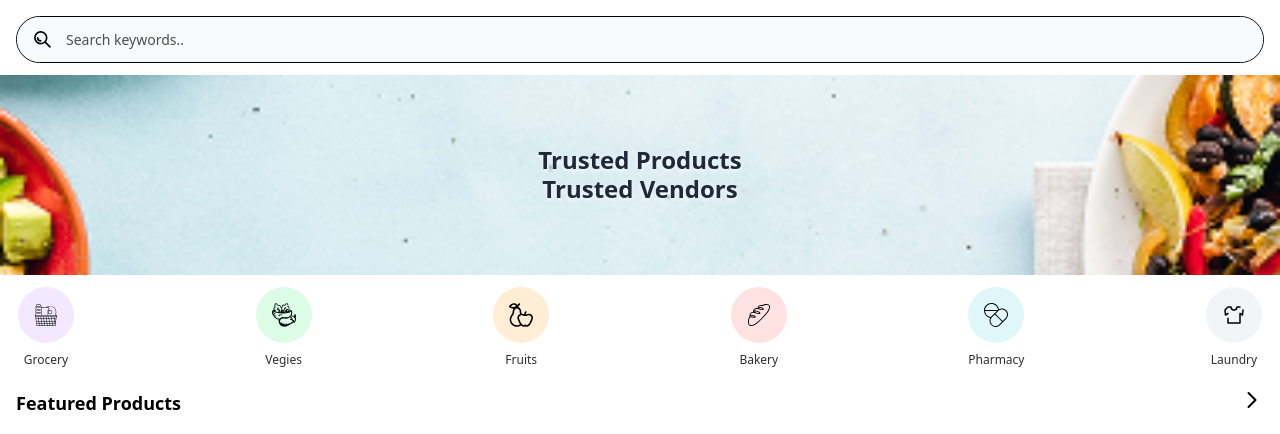
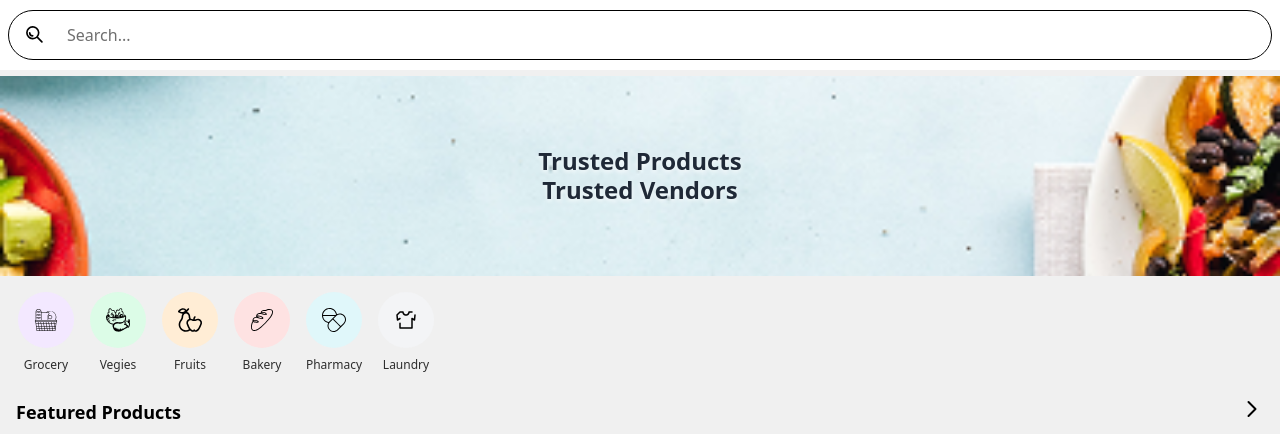
Before and after one commit to Vignesh190904/Community-Cart, a Next.js app in the folder frontend/: page /customer/home in a window 1280 px wide. Shown: the top 434 px of the page. Built offline with nearby package versions, Linux system fonts and the light colour scheme; no server answers; sample sign-in values are in the browser's storage.

Commit message:
Search bar components

```diff
--- a/frontend/src/pages/_app.tsx
+++ b/frontend/src/pages/_app.tsx
@@ -41,6 +41,7 @@ import './customer/checkout.css';
 import './customer/product-detail.css';
 import './customer/edit-profile.css';
 import './customer/TopNavbar.css';
+import './customer/search_bar.css';
 import '../components/customer/CustomerLayout.css';
 
 import '../styles/toast.css';
--- a/frontend/src/pages/customer/browse-products.css
+++ b/frontend/src/pages/customer/browse-products.css
@@ -2,7 +2,7 @@
 .browse-page {
   display: flex;
   flex-direction: column;
-  gap: 20px;
+  gap: 6px;
   padding-bottom: 20px;
   margin: 56px 0;
 }
@@ -43,11 +43,10 @@
 /* Categories */
 .categories-list {
   display: flex;
-  gap: 20px;
+  gap: 16px;
   overflow-x: auto;
-  padding: 10px 4px;
+  padding: 10px 16px;
   scrollbar-width: none;
-  /* Firefox */
 }
 
 .categories-list::-webkit-scrollbar {
--- a/frontend/src/pages/customer/category.css
+++ b/frontend/src/pages/customer/category.css
@@ -4,7 +4,7 @@
     flex-direction: column;
     gap: 24px;
     margin: 56px 0;
-    background-color: #fff;
+    background-color: #F0F0F0;
     min-height: 100vh;
 }
 
--- a/frontend/src/pages/customer/home.css
+++ b/frontend/src/pages/customer/home.css
@@ -1,14 +1,13 @@
 .home-container {
     display: flex;
     flex-direction: column;
-    gap: 12px;
-    background-color: #fff;
+    gap: 6px;
+    background-color: #F0F0F0;
     margin-bottom: 56px !important;
 }
 
 /* Section 1: Search Bar */
 .home-search-section {
-    padding: 16px 16px 0 16px;
     position: sticky;
     top: 0;
     z-index: 10;
@@ -83,7 +82,11 @@
 
 /* Section 3: Priority Categories */
 .home-category-section {
-    padding: 0 16px;
+    display: flex;
+    gap: 16px;
+    overflow-x: auto;
+    padding: 10px 16px;
+    scrollbar-width: none;
 }
 
 .home-category-row {
--- a/frontend/src/pages/customer/home.tsx
+++ b/frontend/src/pages/customer/home.tsx
@@ -8,6 +8,7 @@ import { useCustomerStore } from '../../context/CustomerStore';
 import { customerFetch } from '../../utils/customerFetch';
 import AppLoading from './apploading';
 import { SkeletonProductCard } from '../../components/customer/SkeletonProductCard';
+import SearchBar from './search_bar';
 
 // --- Product Interface ---
 
@@ -264,23 +265,10 @@ export default function HomePage() {
             <div className="home-container">
                 {/* Section 1: Search Bar */}
                 <section className="home-search-section">
-                    <div className="home-search-container">
-                        <img
-                            src="/customer/assets/icons/search.svg"
-                            alt="Search"
-                            className="home-search-icon"
-                            onClick={handleSearch}
-                            style={{ cursor: 'pointer' }}
-                        />
-                        <input
-                            type="text"
-                            placeholder="Search keywords.."
-                            className="home-search-input"
-                            value={searchTerm}
-                            onChange={(e) => setSearchTerm(e.target.value)}
-                            onKeyDown={handleKeyDown}
-                        />
-                    </div>
+                    <SearchBar
+                        value={searchTerm}
+                        onChange={setSearchTerm}
+                    />
                 </section>
 
                 {/* Section 2: Hero Banner */}
--- a/frontend/src/pages/customer/search_bar.css
+++ b/frontend/src/pages/customer/search_bar.css
@@ -8,14 +8,14 @@
     display: flex;
     align-items: center;
     gap: 10px;
-    margin: 10px 16px;
-    width: calc(100% - 32px);
+    margin: 10px 8px;
+    width: calc(100% - 16px);
     transition: border-color 0.3s ease;
 }
 
 /* Light theme background */
 .customer-search-bar {
-    background: #dddddd;
+    background: #FFFFFF;
 }
 
 /* Dark theme background */
--- a/frontend/src/pages/customer/search_bar.tsx
+++ b/frontend/src/pages/customer/search_bar.tsx
@@ -1,5 +1,4 @@
 import React from 'react';
-import './search_bar.css';
 
 interface SearchBarProps {
   value: string;
```
Also changed, not shown: frontend/src/pages/customer/browse-products.tsx (+12 -13 lines), frontend/src/pages/customer/category.tsx (+20 -60 lines).
